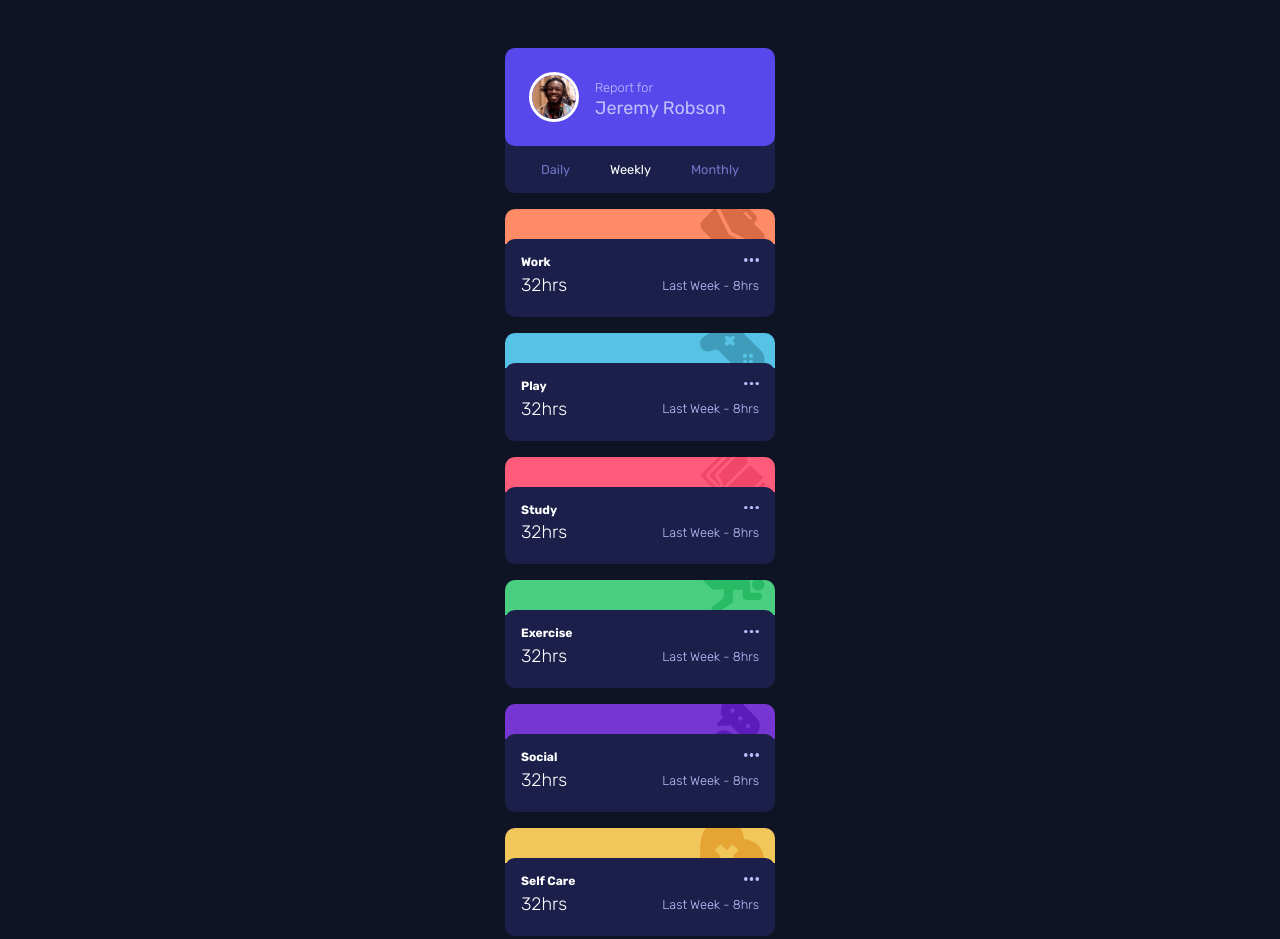
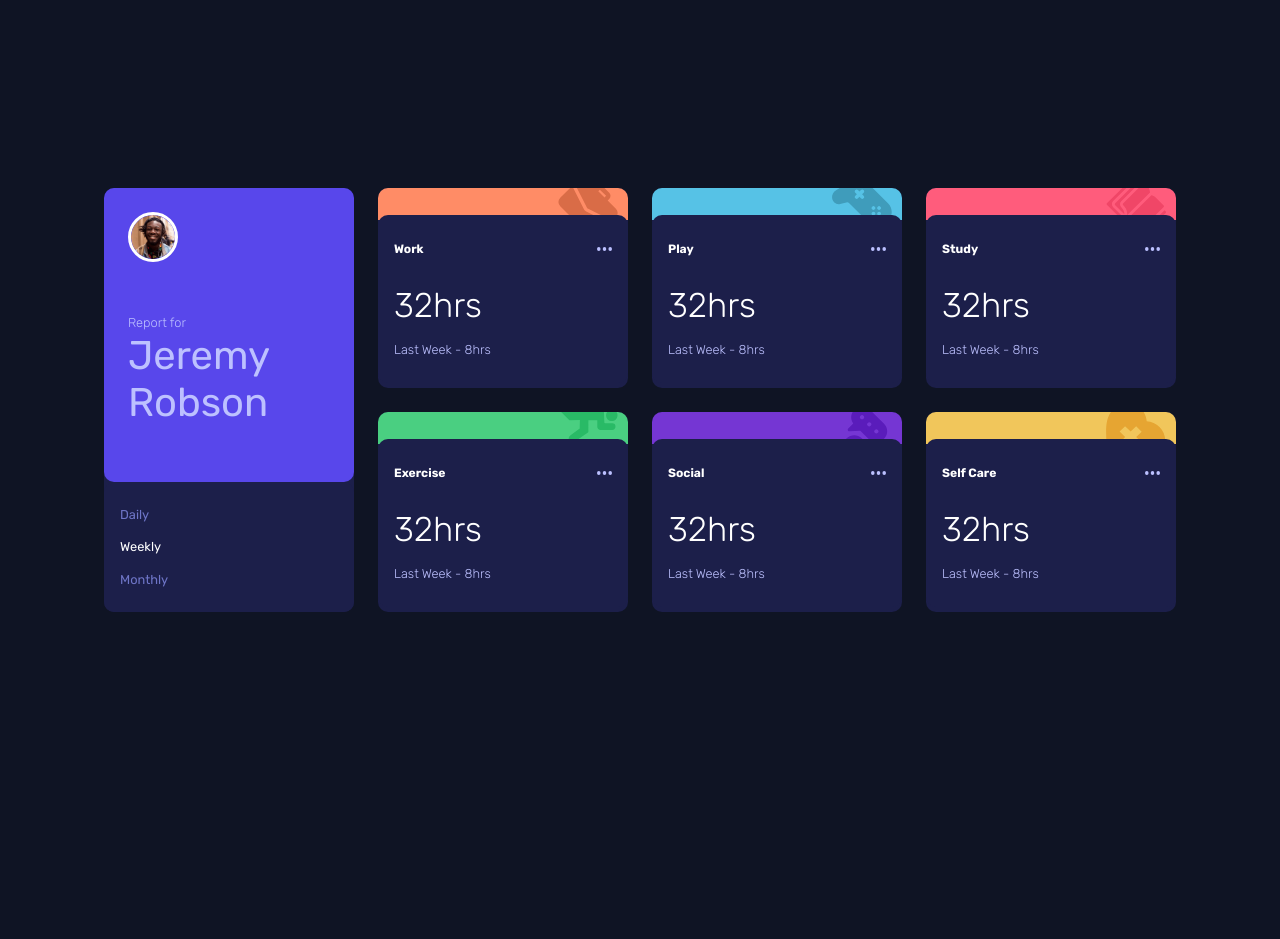
Before and after one commit to rowleks/fe-time-tracker, a plain HTML site: page index.html in a window 1280 px wide. After the commit the page ends 800 px from the top, so only its background shows below. Drawn offline with Linux system fonts and the light colour scheme.

Commit message:
completed desktop design

```diff
--- a/css/style.css
+++ b/css/style.css
@@ -72,6 +72,7 @@ div.profile-card {
     width: 50px;
     border-radius: 50%;
     border: 3px solid #fff;
+    cursor: pointer;
 
 }
 
@@ -102,12 +103,14 @@ div.card {
 }
 
 .top {
-    height: 35px;
+    height: 40px;
     background-color: var(--p-light-red-wk);
     background-repeat: no-repeat;
     background-position: right 10px top -10px;
-    background-size: 65px;
+    background-size: 60px;
     border-radius: 10px 10px 0 0;
+    position: relative;
+    z-index: 0;
 }
 
 div.card-info {
@@ -116,6 +119,27 @@ div.card-info {
     padding: 1rem;
     position: relative;
     top: -5px;
+    z-index: 9;
+}
+
+.card-info::after {
+    content: '';
+    position: absolute;
+    inset: 0;
+    bottom: -5px;
+    background-color: hsla(235, 45%, 61%, 0);
+    transition: background-color 0.3s ease;
+    cursor: pointer;
+    z-index: 1;
+    border-radius: 10px;
+}
+
+.card-info:hover::after {
+    background-color:  hsla(235, 45%, 61%, .3);
+}
+
+div.card-info:hover {
+    background-color: hsla(235, 46%, 20%, .7);;
 }
 
 .work {
@@ -150,21 +174,23 @@ div.card-info {
 div.card-info {
     display: flex;
     align-items: center;
-    justify-content: space-between;
+    flex-direction: column;
+    gap: .5rem;
 }
 
 div.ctgr, div.date {
     display: flex;
-    flex-direction: column;
     gap: .3rem;
+    align-items: center;
+    justify-content: space-between;
+    width: 100%;
 }
 
 div.date {
-    align-items: flex-end;
     gap: 1rem;
 }
 
-.date img {
+.ctgr img {
     width: 15px;
 }
 
@@ -176,3 +202,63 @@ div.date {
 .card p {
     font-weight: 300;
 }
+
+@media (min-width: 900px) {
+
+    body {
+        height: 100vh;
+    }
+    section.container {
+        display: grid;
+        grid-template-columns: repeat(auto-fill, 250px);
+        grid-template-rows: repeat(2, 200px);
+        justify-content: center;
+        justify-items: center;
+        align-items: unset;
+        align-content: center;
+        grid-gap: 1.5rem;
+        height: 100%;
+    }
+
+   .profile-card {
+    grid-row: 1/-1;
+    max-width: 100%;
+   }
+
+   div.card {
+    max-width: 100%;
+   }
+
+   div.upper {
+    flex: 2;
+    flex-direction: column;
+    align-items: flex-start;
+    gap: 3rem;
+   }
+
+   .upper p {
+    font-size: 3.5ch;
+    font-weight: 400;
+   }
+
+   div.lower {
+    flex: .8;
+    flex-direction: column;
+    align-items: flex-start;
+   }
+
+   div.date p {
+    font-size: 3ch;
+    font-weight: 300;
+   }
+
+   div.card-info {
+    justify-content: space-around;
+    height: 100%;
+   }
+
+   div.date {
+    flex-direction: column;
+    align-items: flex-start;
+   }
+}
--- a/index.html
+++ b/index.html
@@ -33,10 +33,10 @@
             <div class="card-info">
                 <div class="ctgr">
                     <h6>Work</h6>
-                    <p>32hrs</p>
+                    <img src="./assets/icon-ellipsis.svg" alt="">
                 </div>
                 <div class="date">
-                    <img src="./assets/icon-ellipsis.svg" alt="">
+                    <p>32hrs</p>
                     <span>Last Week - 8hrs</span>
                 </div>
             </div>
@@ -47,10 +47,10 @@
             <div class="card-info">
                 <div class="ctgr">
                     <h6>Play</h6>
-                    <p>32hrs</p>
+                    <img src="./assets/icon-ellipsis.svg" alt="">
                 </div>
                 <div class="date">
-                    <img src="./assets/icon-ellipsis.svg" alt="">
+                    <p>32hrs</p>
                     <span>Last Week - 8hrs</span>
                 </div>
             </div>
@@ -61,10 +61,10 @@
             <div class="card-info">
                 <div class="ctgr">
                     <h6>Study</h6>
-                    <p>32hrs</p>
+                    <img src="./assets/icon-ellipsis.svg" alt="">
                 </div>
                 <div class="date">
-                    <img src="./assets/icon-ellipsis.svg" alt="">
+                    <p>32hrs</p>
                     <span>Last Week - 8hrs</span>
                 </div>
             </div>
@@ -75,10 +75,10 @@
             <div class="card-info">
                 <div class="ctgr">
                     <h6>Exercise</h6>
-                    <p>32hrs</p>
+                    <img src="./assets/icon-ellipsis.svg" alt="">
                 </div>
                 <div class="date">
-                    <img src="./assets/icon-ellipsis.svg" alt="">
+                    <p>32hrs</p>
                     <span>Last Week - 8hrs</span>
                 </div>
             </div>
@@ -89,10 +89,10 @@
             <div class="card-info">
                 <div class="ctgr">
                     <h6>Social</h6>
-                    <p>32hrs</p>
+                    <img src="./assets/icon-ellipsis.svg" alt="">
                 </div>
                 <div class="date">
-                    <img src="./assets/icon-ellipsis.svg" alt="">
+                    <p>32hrs</p>
                     <span>Last Week - 8hrs</span>
                 </div>
             </div>
@@ -103,10 +103,10 @@
             <div class="card-info">
                 <div class="ctgr">
                     <h6>Self Care</h6>
-                    <p>32hrs</p>
+                    <img src="./assets/icon-ellipsis.svg" alt="">
                 </div>
                 <div class="date">
-                    <img src="./assets/icon-ellipsis.svg" alt="">
+                    <p>32hrs</p>
                     <span>Last Week - 8hrs</span>
                 </div>
             </div>
```
